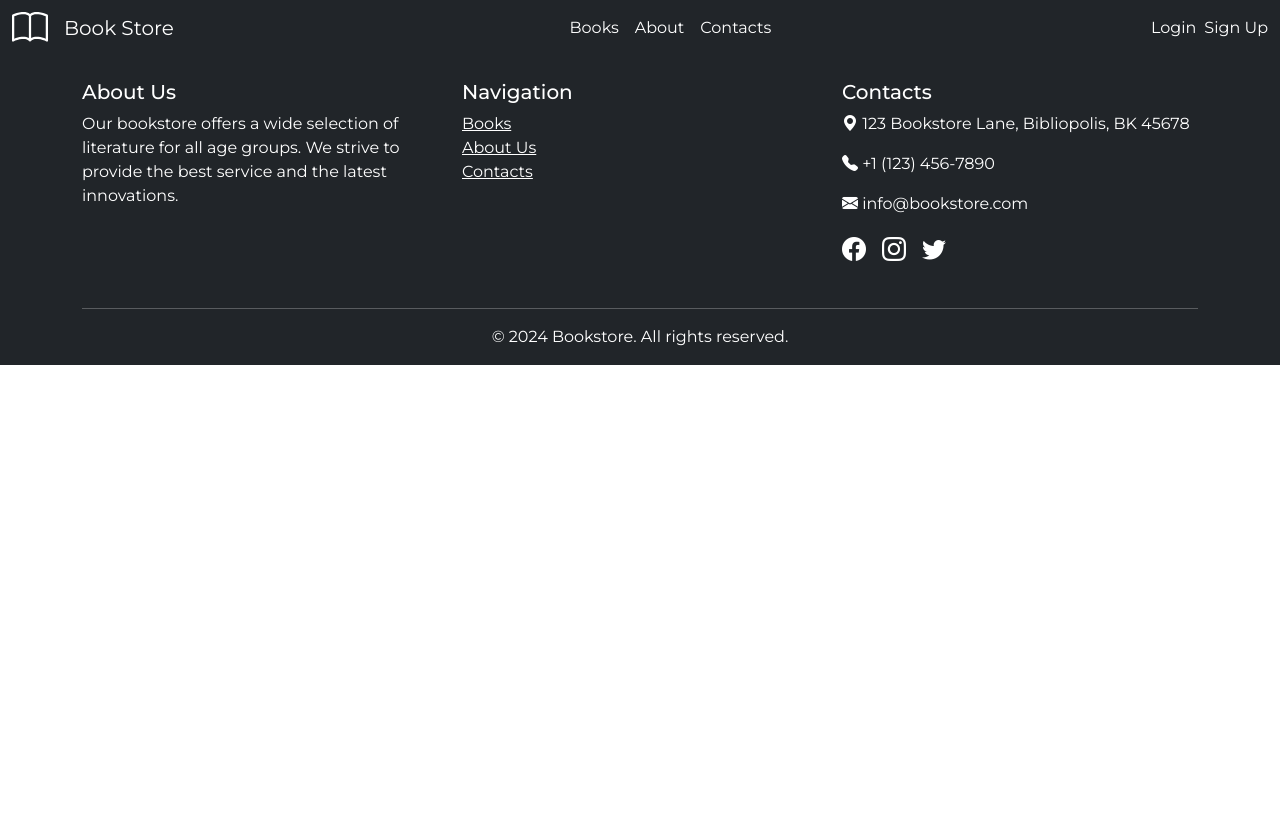
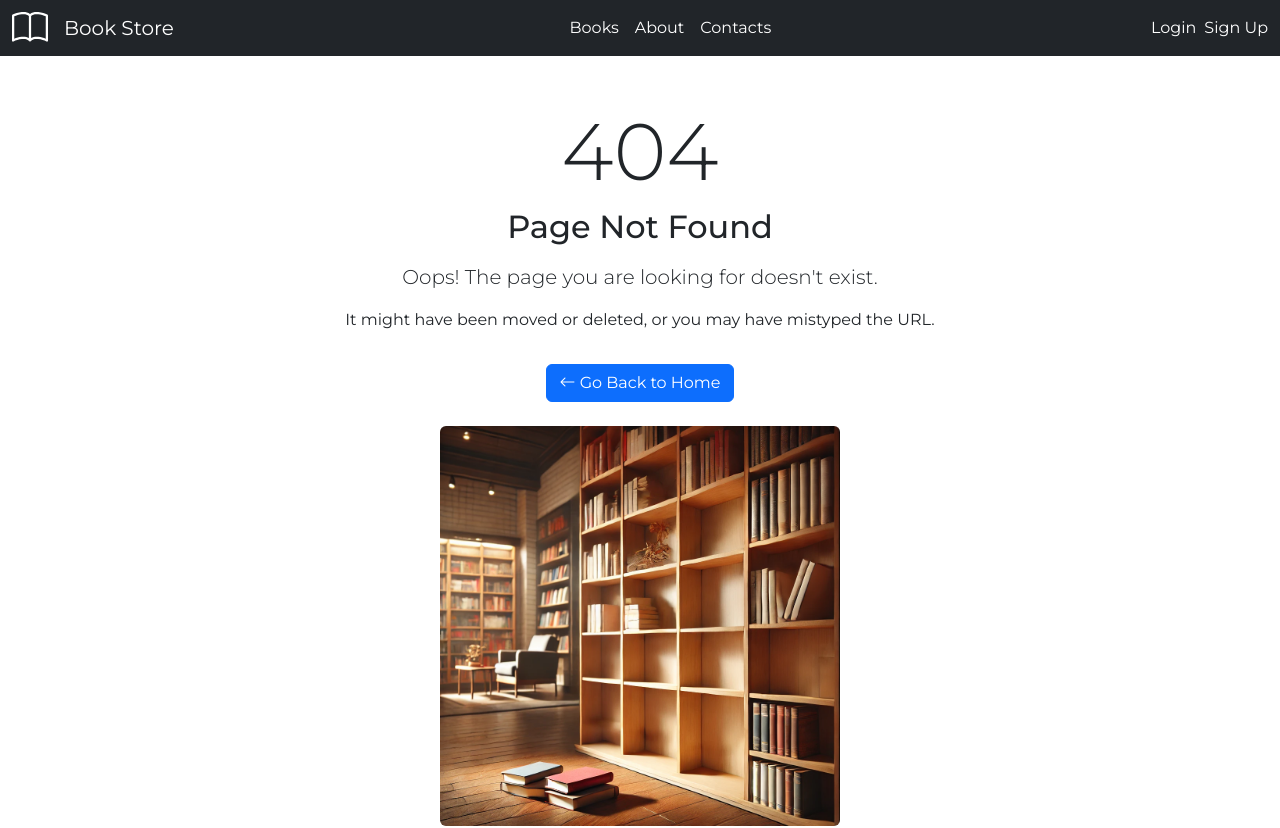
Before and after one commit to VolodymyrNahornyi/book-store, an Angular app: page /about in a window 1280 px wide. Before the commit this address led to /. Shown: the top 828 px of the page. Before the commit the page ends 800 px from the top, so only its background shows below. Built offline with nearby package versions, Linux system fonts and the light colour scheme.

Commit message:
Created NotFound Component

```diff
--- /dev/null
+++ b/src/app/not-found/not-found.component.html
@@ -0,0 +1,10 @@
+<div class="container text-center mt-5 mb-5">
+  <h1 class="display-1">404</h1>
+  <h2 class="mb-3">Page Not Found</h2>
+  <p class="lead">Oops! The page you are looking for doesn't exist.</p>
+  <p>It might have been moved or deleted, or you may have mistyped the URL.</p>
+  <a href="/" class="btn btn-primary mt-3"><i class="bi bi-arrow-left"></i> Go Back to Home</a>
+  <div class="mt-4">
+    <img src="/assets/images/not-found.png" alt="Bookshelf with empty spaces" class="img-fluid rounded" style="max-width: 400px;">
+  </div>
+</div>
```
Also changed, not shown: src/app/app.module.ts (+5 -2 lines), src/app/not-found/not-found.component.ts (added, +10 -0 lines), src/app/not-found/not-found.component.css (added), src/assets/images/not-found.png (added).
